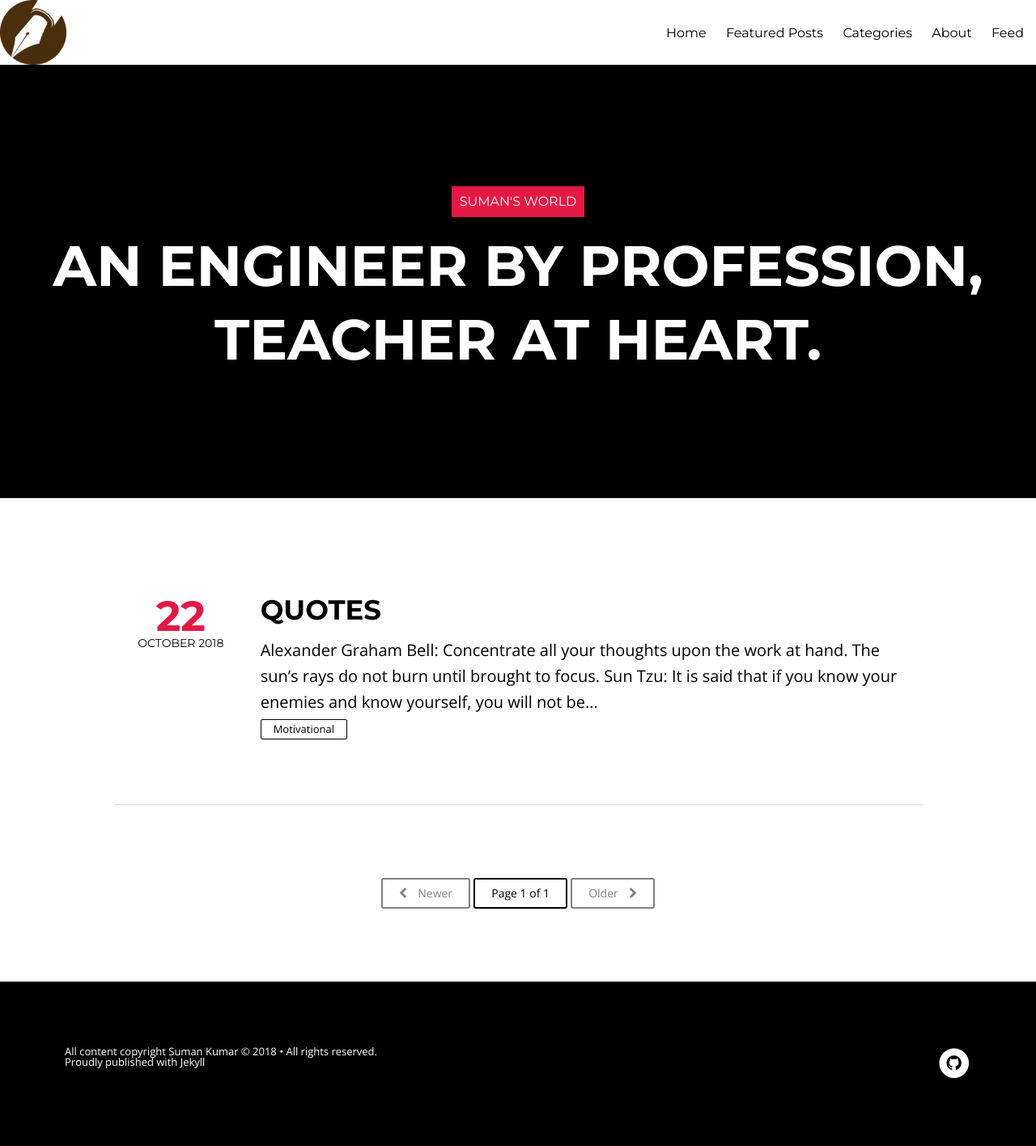
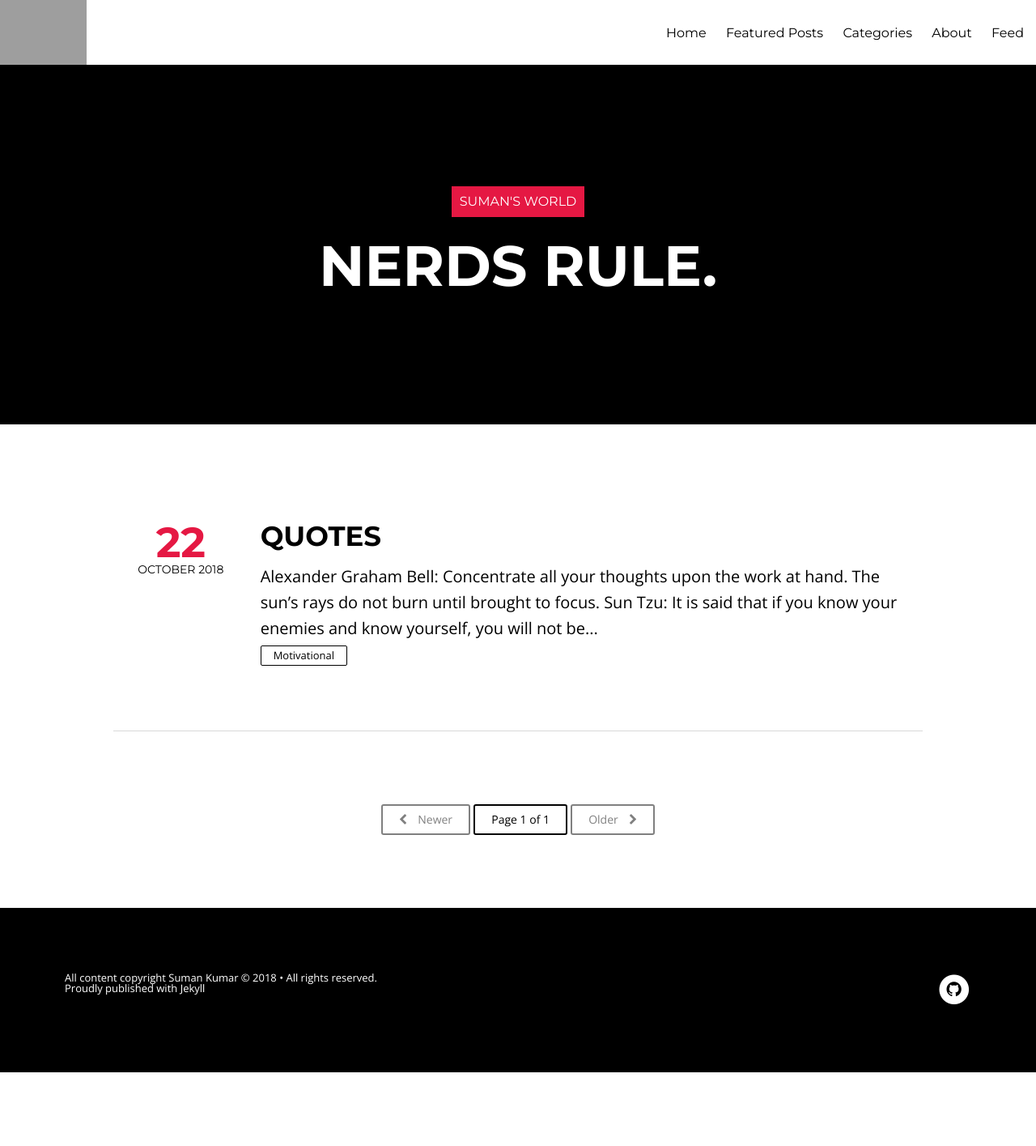
Before and after one commit to SumanKumarSP/suman.github.com, a Jekyll site: the page built from index.html, in a window 1280 px wide. Shown: the whole page at 81% size. Built offline with Jekyll 4.4.1, drawn with Linux system fonts in a browser that asks for light colours; nearby versions of some CDN libraries; the list of posts is cut into pages by our own code; after the commit the page ends 1324 px from its top, so only the background shows below that.

Commit message:
refactoring and clean up

```diff
--- a/_config.yml
+++ b/_config.yml
@@ -1,9 +1,9 @@
 title:            Suman's World
-description:      An engineer by profession, Teacher at heart.
-logo:             logo.png
+description:      Nerds Rule.
+i#logo:             logo.png
 disqus_shortname: SumanKumar
-share:            true
-dropcap:			true
+#share:            true
+#dropcap:			true
 # Change url to your domain. Leave localhost server or blank when working locally.
 # or use the hint from http://jekyllrb.com/docs/github-pages/ to keep this the same
 # whether working locally or remotely. Start Jekyll with: jekyll serve --baseurl ''
@@ -15,7 +15,7 @@ owner:
   avatar:         sumankumar.jpg
   email:
   # Use the coder's toolbox at http://coderstoolbox.net/string/#!encoding=xml&action=encode&charset=us_ascii to encode your description into XML string
-  description:    Yet another linux kernel device driver developer.
+  description:    Yet another linux device driver developer.
   # Social networking links used in footer. Update and remove as you like.
   #twitter:
   #facebook:
```
Also changed, not shown: _posts/2018-10-22-quotes.md (+3 -3 lines), images/apple-touch-icon-114x114-precomposed.png (deleted), images/apple-touch-icon-144x144-precomposed.png (deleted), images/apple-touch-icon-72x72-precomposed.png (deleted), images/apple-touch-icon-precomposed.png (deleted), images/logo.png (deleted).
